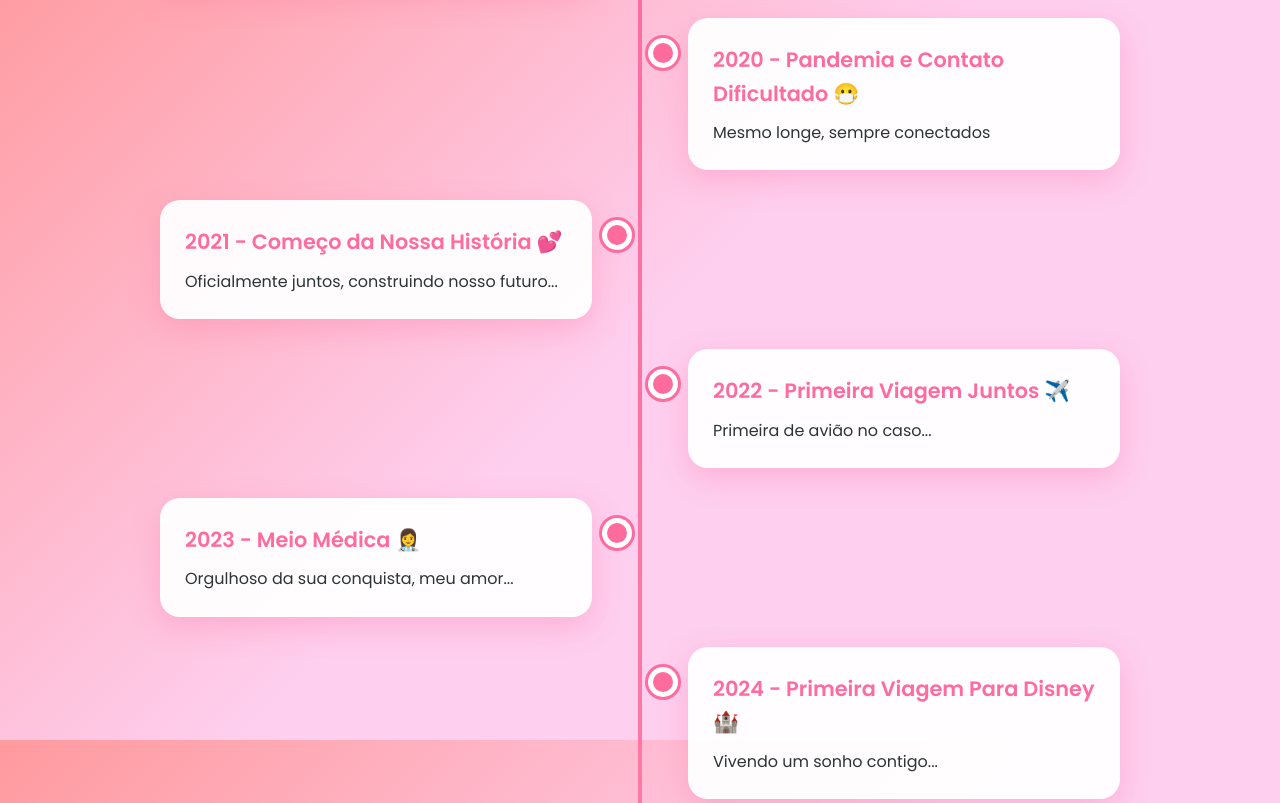
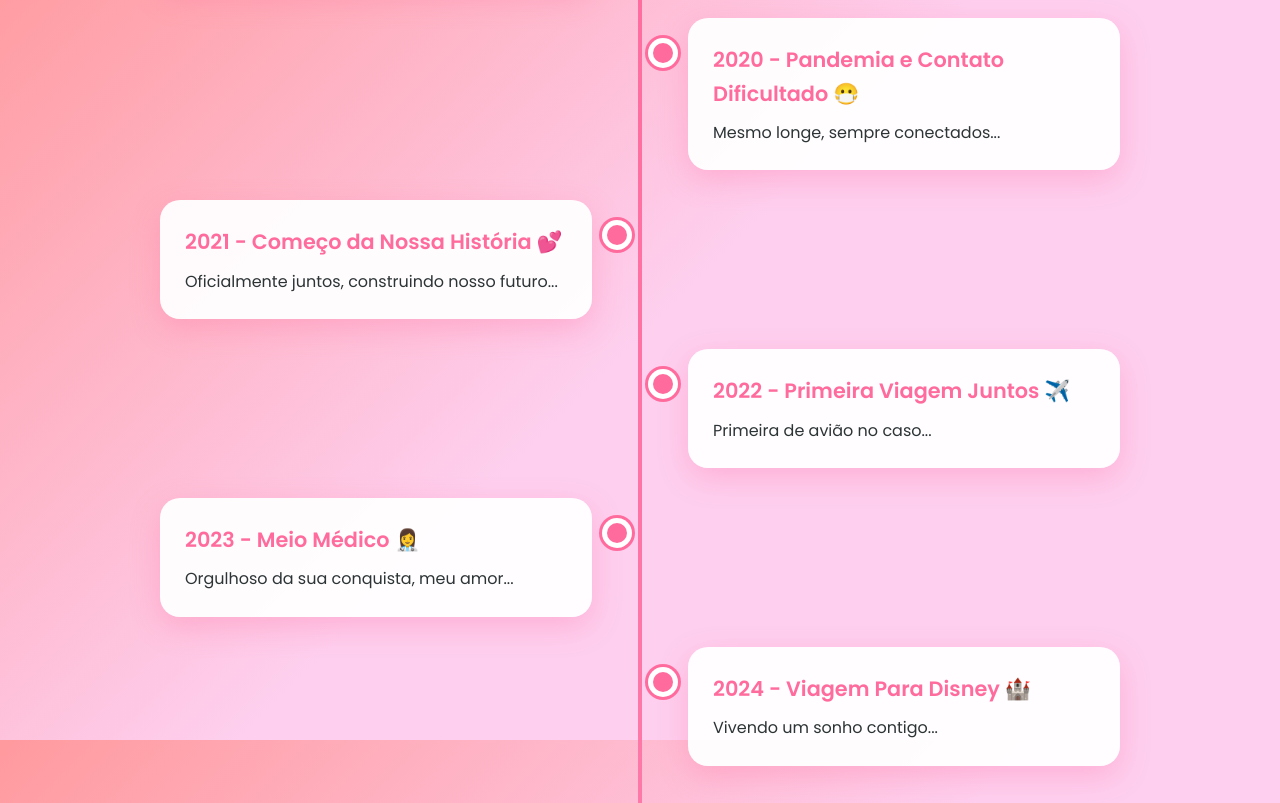
Before and after one commit to carloscerruti/namorados, a plain HTML site: page index.html in a window 1280 px wide. Shown: the part 1660-2463 px from the top of the page. Drawn offline with Linux system fonts and the light colour scheme.

Commit message:
mensagem do commit2

```diff
--- a/index.html
+++ b/index.html
@@ -555,7 +555,7 @@
                 <div class="timeline-item">
                     <div class="timeline-content">
                         <h3>2020 - Pandemia e Contato Dificultado 😷</h3>
-                        <p>Mesmo longe, sempre conectados</p>
+                        <p>Mesmo longe, sempre conectados...</p>
                     </div>
                 </div>
                 <div class="timeline-item">
@@ -572,13 +572,13 @@
                 </div>
                 <div class="timeline-item">
                     <div class="timeline-content">
-                        <h3>2023 - Meio Médica 👩‍⚕️</h3>
+                        <h3>2023 - Meio Médico 👩‍⚕️</h3>
                         <p>Orgulhoso da sua conquista, meu amor...</p>
                     </div>
                 </div>
                 <div class="timeline-item">
                     <div class="timeline-content">
-                        <h3>2024 - Primeira Viagem Para Disney 🏰</h3>
+                        <h3>2024 - Viagem Para Disney 🏰</h3>
                         <p>Vivendo um sonho contigo...</p>
                     </div>
                 </div>
@@ -591,9 +591,6 @@
 
         <div class="hidden-message" id="hiddenMessage">
             <h2>Você é o grande amor da minha vida! 💕</h2>
-            <p style="font-size: 1.2rem; margin-top: 20px;">
-                E sempre será... Para todo o sempre! ✨
-            </p>
         </div>
     </div>
 
```
